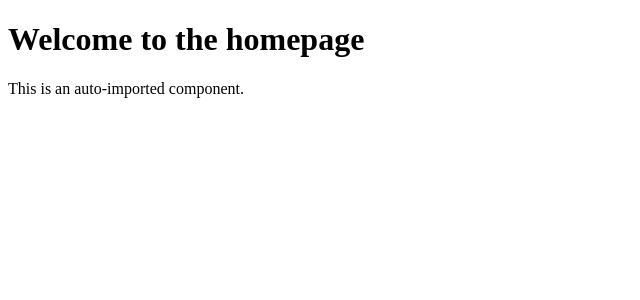
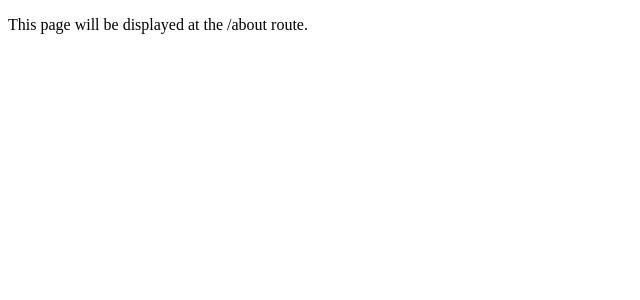
Before and after one commit to Syldel/nuxt-fun-project, a Nuxt app: page /about in a window 1280 px wide. Shown: the top 300 px of the page, without its empty margins (0-640 px from the left). Built offline with nearby package versions, Linux system fonts and the light colour scheme.

Commit message:
feat(pages): index and about

```diff
--- /dev/null
+++ b/pages/about.vue
@@ -0,0 +1,5 @@
+<template>
+  <section>
+    <p>This page will be displayed at the /about route.</p>
+  </section>
+</template>
--- a/app.vue
+++ b/pages/index.vue
@@ -2,7 +2,7 @@
   <div>
     <h1>Welcome to the homepage</h1>
     <AppAlert>
-      This is an auto-imported component.
+      This is an auto-imported component
     </AppAlert>
   </div>
 </template>
```
